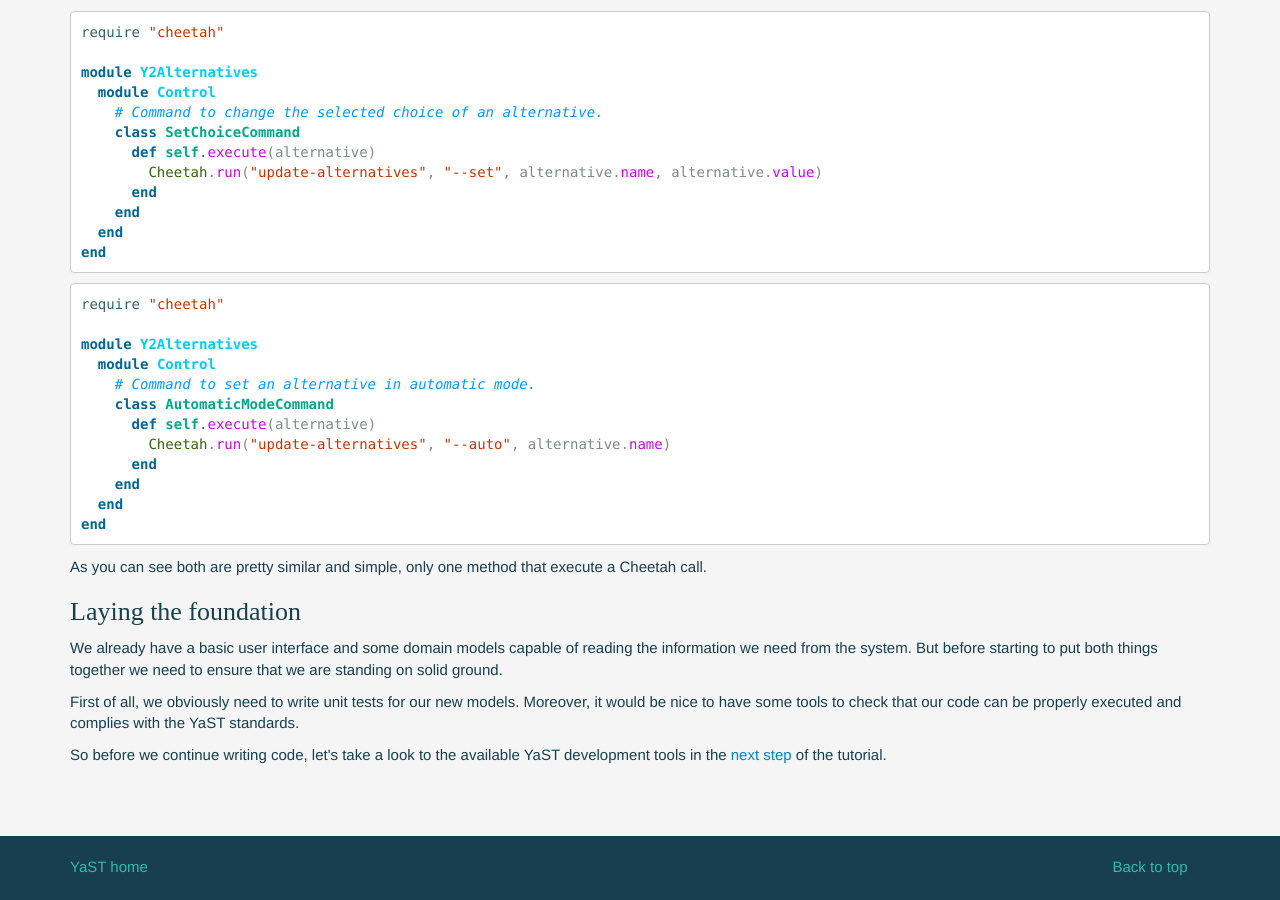
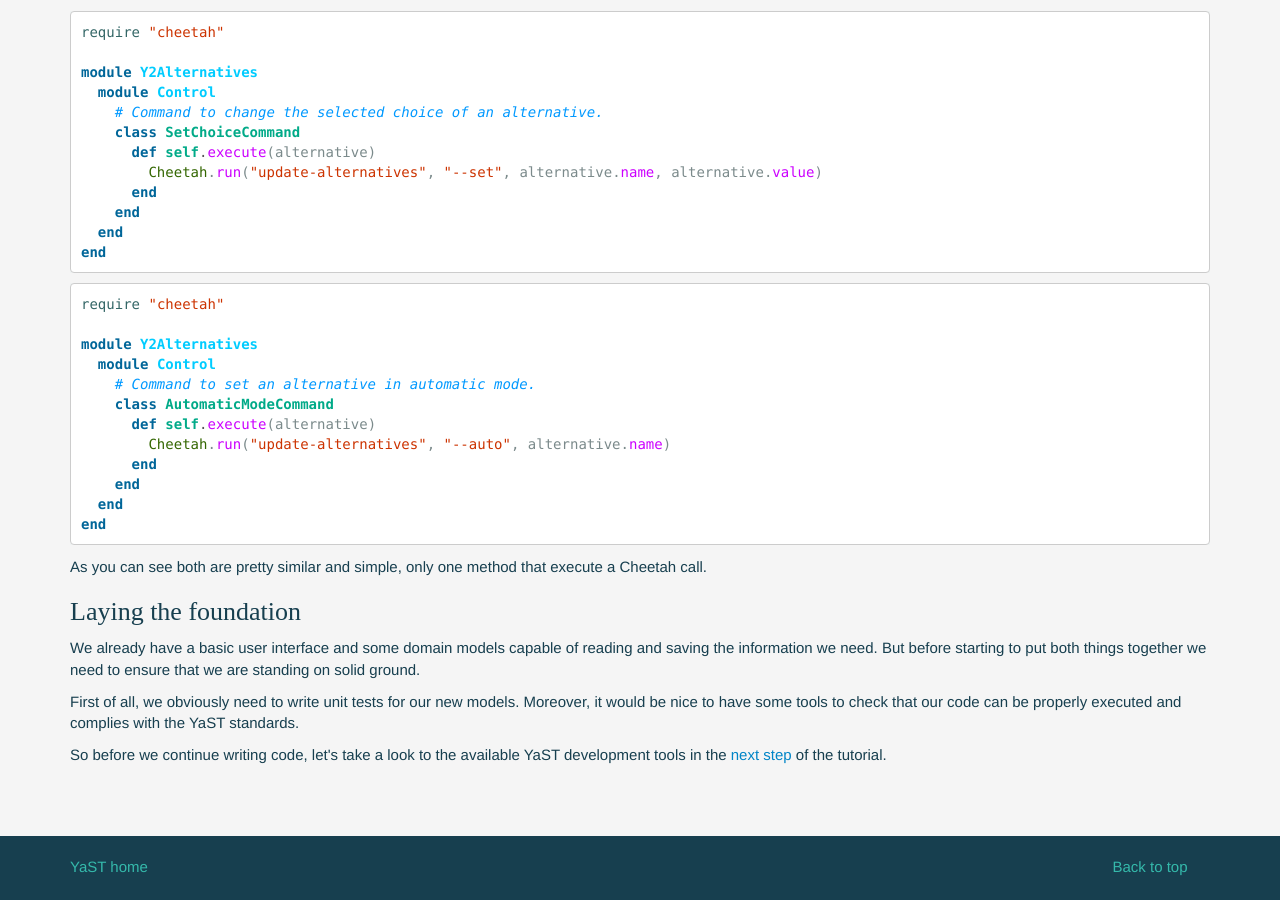
Before and after one commit to jyeray/yast-alternatives-tutorial, a Jekyll site: the page built from step3.html, in a window 1280 px wide and 900 px high, scrolled down 2033 px. Built offline with Jekyll 4.4.1, drawn with Linux system fonts in a browser that asks for light colours; some web fonts are replaced.

Commit message:
Modify ending

```diff
--- a/step3.html
+++ b/step3.html
@@ -158,7 +158,7 @@ a Cheetah call.
 <h3>Laying the foundation</h3>
 <p>
 We already have a basic user interface and some domain models capable of reading
-the information we need from the system. But before starting to put both things
+and saving the information we need. But before starting to put both things
 together we need to ensure that we are standing on solid ground.
 </p>
 <p>
```
